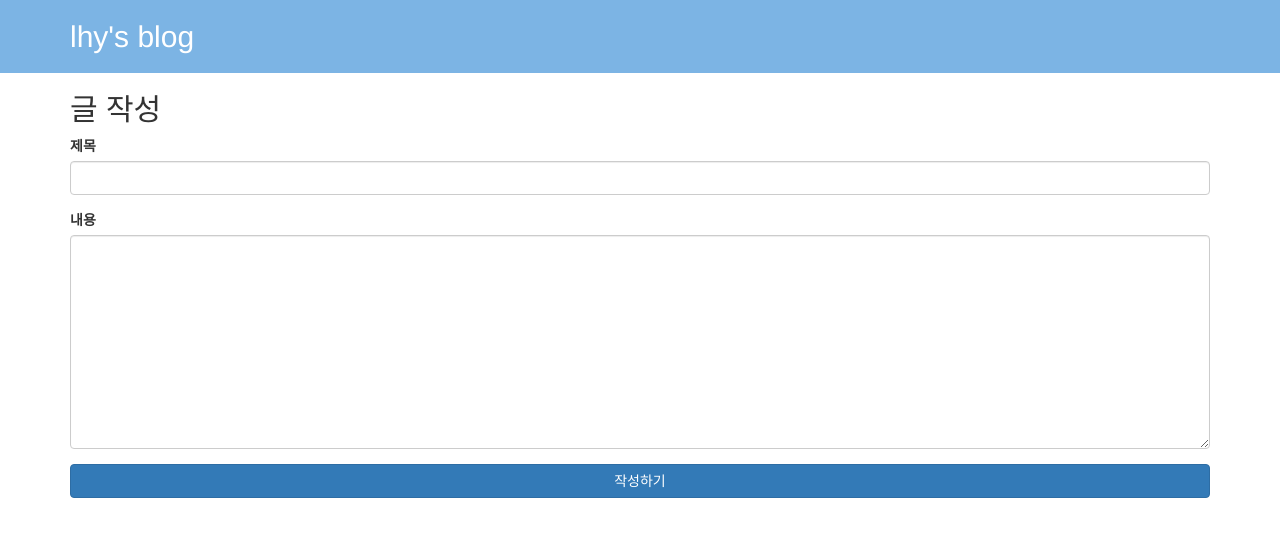
After one commit to Fastcampus-WPS-6th/Djangogirls, a Django app: page /post/add/ in a window 1280 px wide. The commit adds this page. Shown: the top 537 px of the page. Run offline with Django 3.2, Linux system fonts and the light colour scheme; some libraries are stand-ins or nearby versions.

Commit message:
post_add(), post_form.html 기본구조 구현

```diff
--- a/djangogirls/blog/views.py
+++ b/djangogirls/blog/views.py
@@ -36,9 +36,12 @@ def post_detail(request, pk):
     }
     return render(request, 'blog/post_detail.html', context)
 
-# Template(View) 구현
-# 실제 템플릿파일 생성
-# 'post'라는 변수를 이용해 Post객체의 내용을 출력
 
-# UrlResolver(urls.py)
-# /post/detail/ url을 'post_detail'뷰와 연결
+def post_add(request):
+    if request.method == 'POST':
+        return HttpResponse('POST request')
+    elif request.method == 'GET':
+        context = {
+
+        }
+        return render(request, 'blog/post_form.html', context)
--- a/djangogirls/config/urls.py
+++ b/djangogirls/config/urls.py
@@ -16,7 +16,7 @@ Including another URLconf
 from django.conf.urls import url
 from django.contrib import admin
 
-from blog.views import post_list, post_detail
+from blog.views import post_list, post_detail, post_add
 
 urlpatterns = [
     url(r'^admin/', admin.site.urls),
@@ -25,4 +25,5 @@ urlpatterns = [
     # 해당 숫자는 그룹으로 감싸고 'pk'라는 그룹명을 지정
     # post/3/ -> post_detail(pk=3)
     url(r'^post/(?P<pk>\d+)/', post_detail, name='post_detail'),
+    url(r'^post/add/', post_add, name='post_add'),
 ]
--- a/djangogirls/static/css/blog.css
+++ b/djangogirls/static/css/blog.css
@@ -1,3 +1,6 @@
+body {
+    padding-bottom: 30px;
+}
 .blog-header {
     background-color: #7cb4e4;
     padding-top: 20px;
--- /dev/null
+++ b/djangogirls/templates/blog/post_form.html
@@ -0,0 +1,26 @@
+{% extends 'base.html' %}
+<!--제목-->
+<!--내용-->
+<!--글쓰기버튼-->
+
+<!--View: def post_add(request)-->
+<!--Template: post/add/ 에 연결-->
+
+
+{% block content %}
+<div>
+	<h2>글 작성</h2>
+	<form action="" method="post">
+		{% csrf_token %}
+		<div class="form-group">
+			<label for="input-title">제목</label>
+			<input id="input-title" type="text" class="form-control">
+		</div>
+		<div class="form-group">
+			<label for="input-content">내용</label>
+			<textarea name="" id="input-content" cols="30" rows="10" class="form-control"></textarea>
+		</div>
+		<button class="btn btn-primary btn-block">작성하기</button>
+	</form>
+</div>
+{% endblock %}
```
